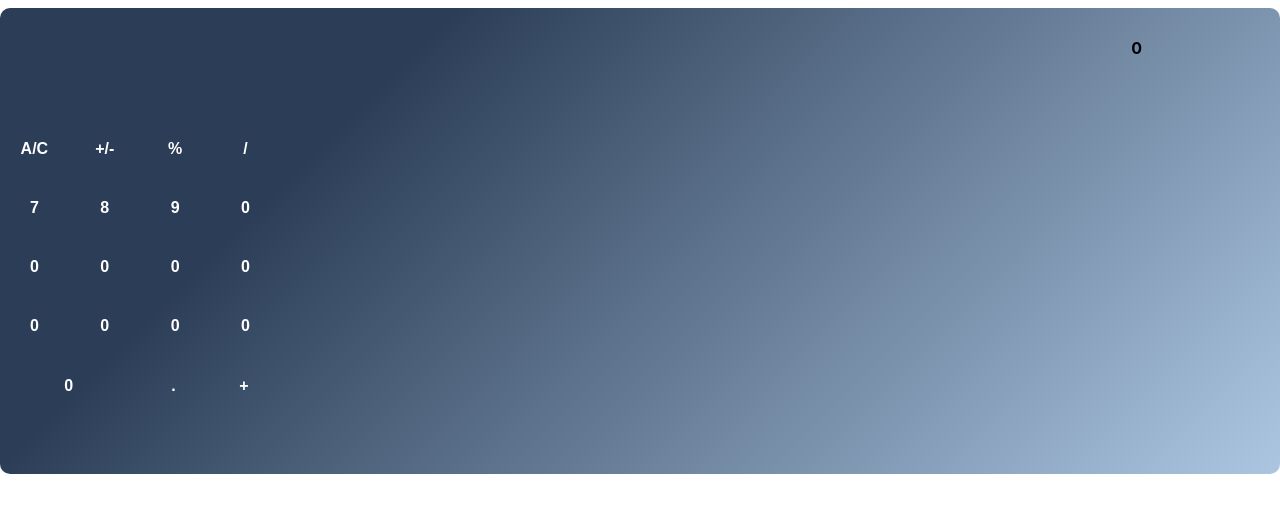
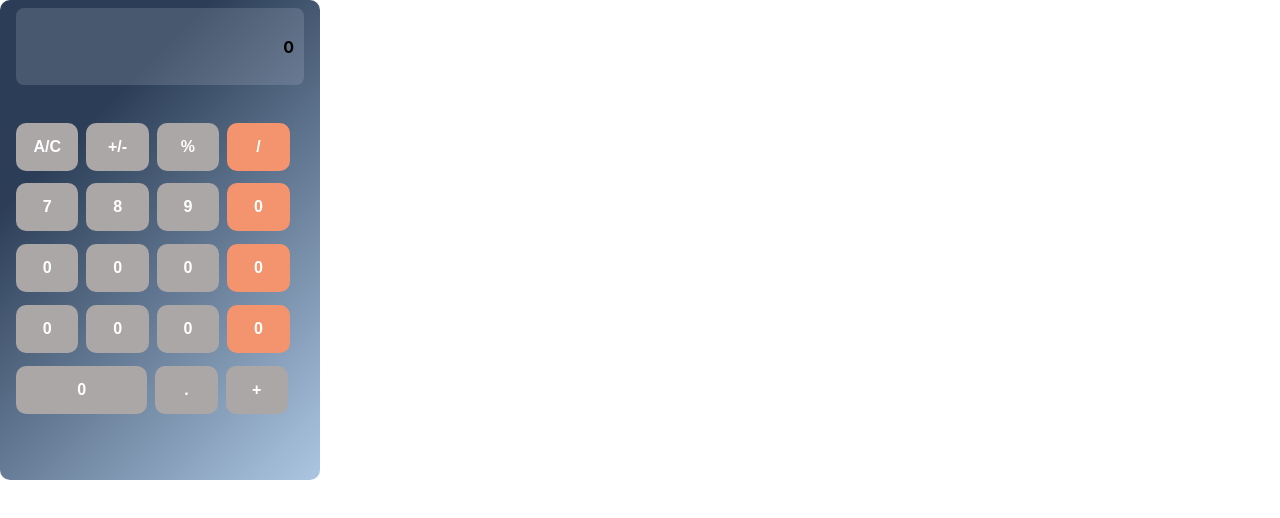
Before and after one commit to emarkees/math-magician, a React (Create React App) app: page / in a window 1280 px wide. Shown: the top 518 px of the page. Built offline with nearby package versions, Linux system fonts and the light colour scheme.

Commit message:
Add Index.css files

```diff
--- a/src/index.css
+++ b/src/index.css
@@ -26,7 +26,21 @@ code {
     monospace;
 }
 
+:root {
+  --primary: rgb(243, 148, 111);
+  --gray: rgb(172, 167, 167);
+  --darkGray: #485461;
+  --darkenGray: #c9d3dd2d;
+  --whaite: #fff;
+}
 
+.wrapper {
+  display: flex;
+  flex-direction: column;
+  width: 20rem;
+  height: 30rem;
+  padding: 0;
+}
 
 .container {
   align-items: center;
```
